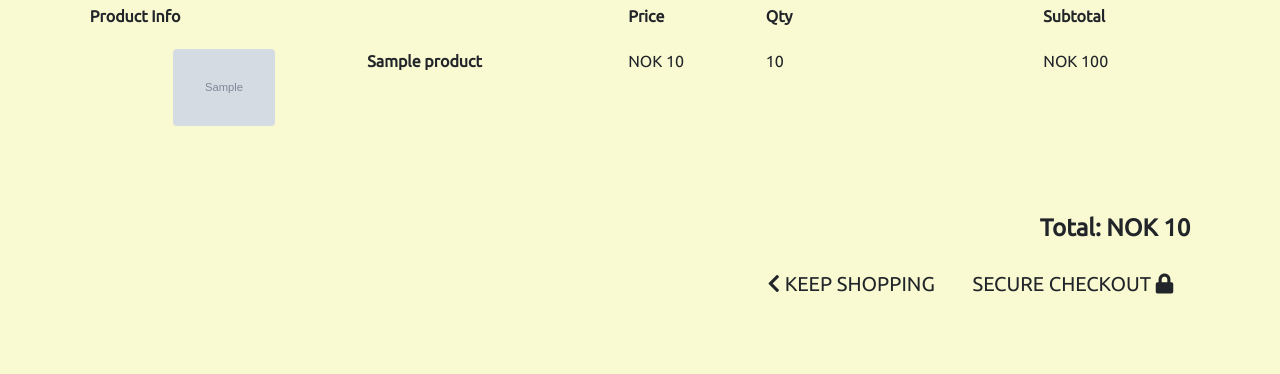
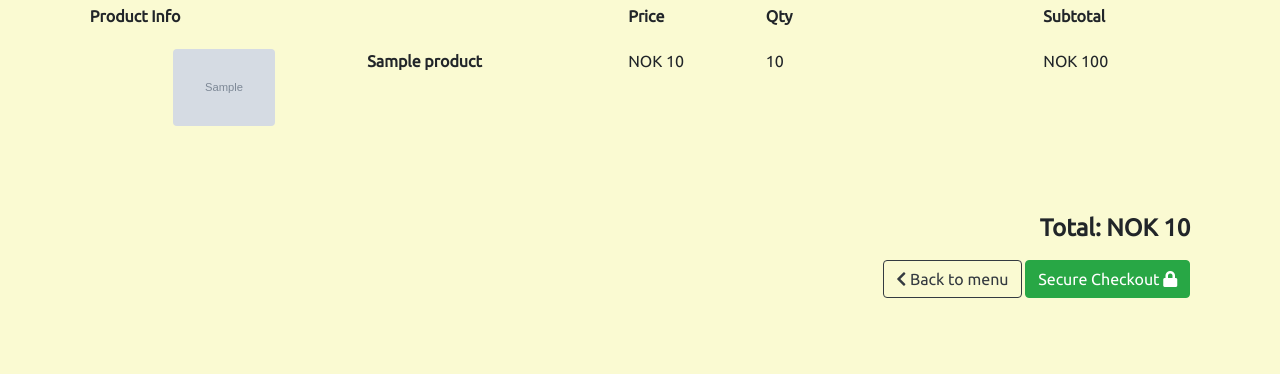
Before and after one commit to paulldev/milestone-project-4, a Django app: template cart/templates/cart/cart.html in a window 1280 px wide. Shown: the part 158-532 px from the top of the page. Run offline with Django 3.2, Linux system fonts and the light colour scheme; the template is opened without the code that fills it: most values are stand-ins (such as "Sample title", 1, 10 or a date in 2020); grey boxes marked "Sample" are stand-in pictures; some libraries are stand-ins or nearby versions.

Commit message:
Format buttons for cart

```diff
--- a/cart/templates/cart/cart.html
+++ b/cart/templates/cart/cart.html
@@ -59,18 +59,16 @@
 						<td colspan="5" class="text-right">
 							<a
 								href="{% url 'products' %}"
-								class="btn btn-outline-black rounded-0 btn-lg"
+								class="btn btn-outline-dark"
 							>
 								<span class="icon">
 									<i class="fas fa-chevron-left"></i>
 								</span>
-								<span class="text-uppercase"
-									>Keep Shopping</span
+								<span>Back to menu</span
 								>
 							</a>
-							<a href="{% url 'checkout' %}" class="btn btn-black rounded-0 btn-lg">
-								<span class="text-uppercase"
-									>Secure Checkout</span
+							<a href="{% url 'checkout' %}" class="btn btn btn-success">
+								<span>Secure Checkout</span
 								>
 								<span class="icon">
 									<i class="fas fa-lock"></i>
```
